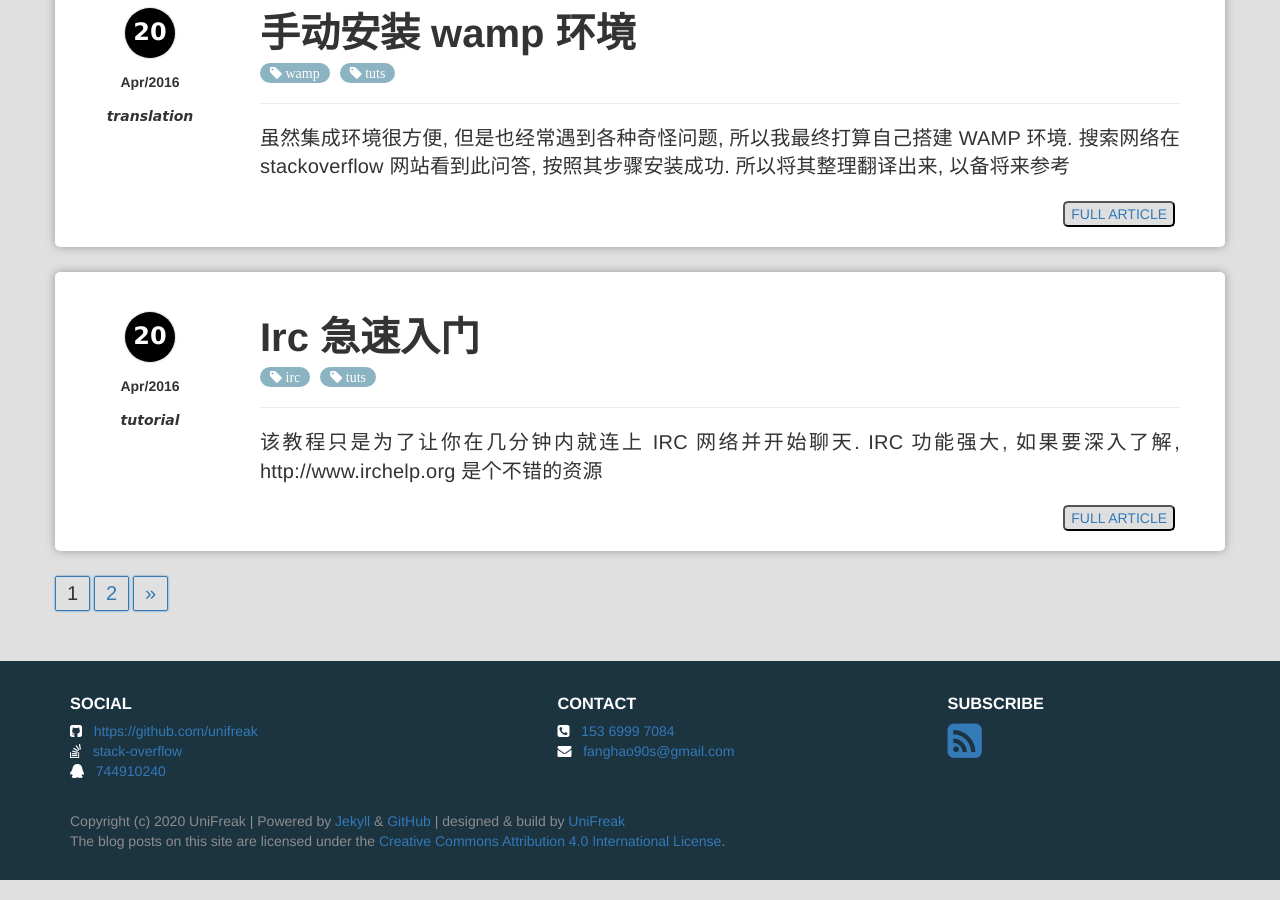
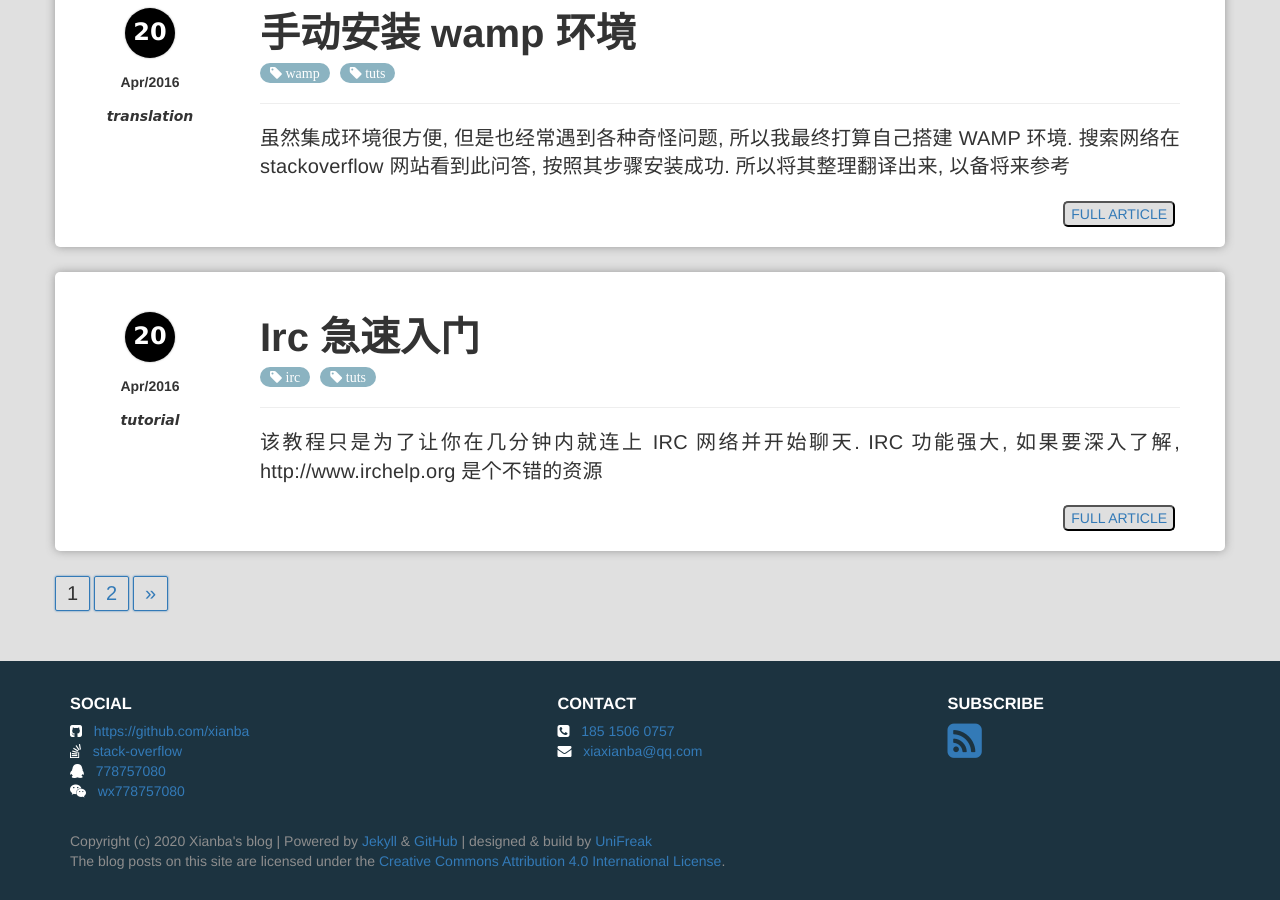
Before and after one commit to xianba/xianba.github.com, a Jekyll site: the page built from index.html, in a window 1280 px wide and 900 px high, scrolled down 1784 px. Built offline with Jekyll 4.4.1, drawn with Linux system fonts in a browser that asks for light colours; the list of posts is cut into pages by our own code.

Commit message:
Update me.yml

```diff
--- a/_data/me.yml
+++ b/_data/me.yml
@@ -1,15 +1,15 @@
 # About page & Footer
 
-name: 方浩
-job: "PHP Coder"
-hi: "HIYA!"
+name: 夏献霸
+job: "Quant of financial technology"
+hi: "hello,world!"
 avatar_img: "/assets/img/me.png"
 intro:
   - "一个 PHP 程序员, 技术宅, 总是在追求上进的吹毛求疵者"
   - "除了敲代码, 还喜欢看书, 听摇滚, 做瑜伽, 以及猫猫狗狗"
   - "业余时间你会看到我不是在像模像样的弹吉他, 就是骑着车子在城里晃荡"
 skills:
-  - name: "Programming"
+  - name: "Quant"
     icon-class: "fa fa-terminal"
     list: ["PHP", "Python", "Shell", "C", "SQL", "HTML / CSS", "JS / ES6", "jQuery", "Markdown", "Regex"]
   - name: "Framework"
@@ -19,11 +19,12 @@ skills:
     icon-class: "fa fa-cogs"
     list: ["Linux", "Docker", "Git", "SublimeText", "MySQL", "Nginx", "Redis", "Composer", "Jekyll"]
 
-display_name: UniFreak
+display_name: Xianba's blog
 contact:
-  - {name: "Mobile", icon-class: "fa fa-phone-square", text: "153 6999 7084", link: "tel: 15369997084"}
-  - {name: "Email", icon-class: "fa fa-envelope", text: "fanghao90s@gmail.com", link: "mailto: fanghao90s@gmail.com"}
+  - {name: "Mobile", icon-class: "fa fa-phone-square", text: "185 1506 0757", link: "tel: 18515060757"}
+  - {name: "Email", icon-class: "fa fa-envelope", text: "xiaxianba@qq.com", link: "mailto: xiaxianba@qq.com"}
 social:
-  - {name: "GitHub", icon-class: "fa fa-github-square", text: "https://github.com/unifreak", link: "https://github.com/unifreak"}
-  - {name: "StackOverflow", icon-class: "fa fa-stack-overflow", text: "stack-overflow", link: "https://stackoverflow.com/users/3776039/unifreak"}
-  - {name: "QQ", icon-class: "fa fa-qq", text: "744910240", link: "https://user.qzone.qq.com/744910240"}
+  - {name: "GitHub", icon-class: "fa fa-github-square", text: "https://github.com/xianba", link: "https://github.com/xianba"}
+  - {name: "StackOverflow", icon-class: "fa fa-stack-overflow", text: "stack-overflow", link: "https://stackoverflow.com/"}
+  - {name: "QQ", icon-class: "fa fa-qq", text: "778757080", link: "https://user.qzone.qq.com/778757080"}
+  - {name: "Wechat", icon-class: "fa fa-wechat", text: "wx778757080", link: "https://weixin.qq.com/"}
```
